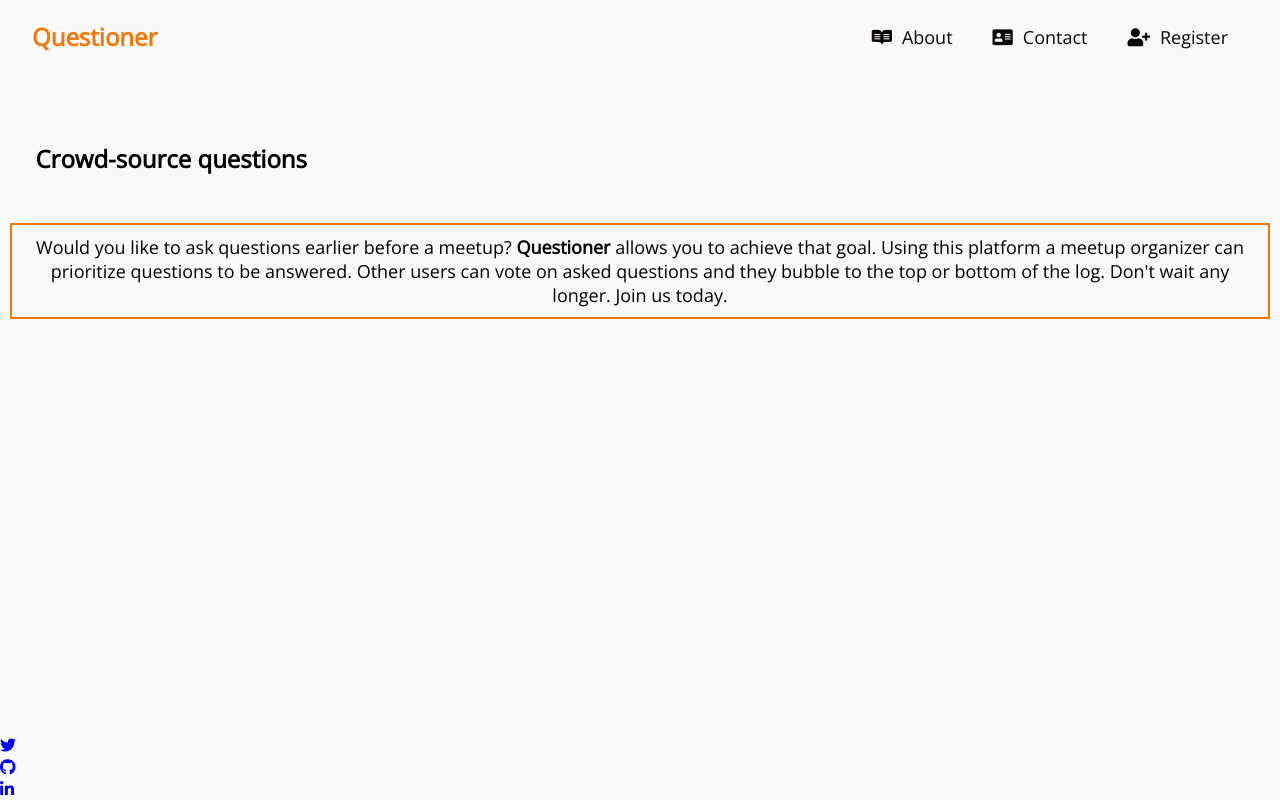
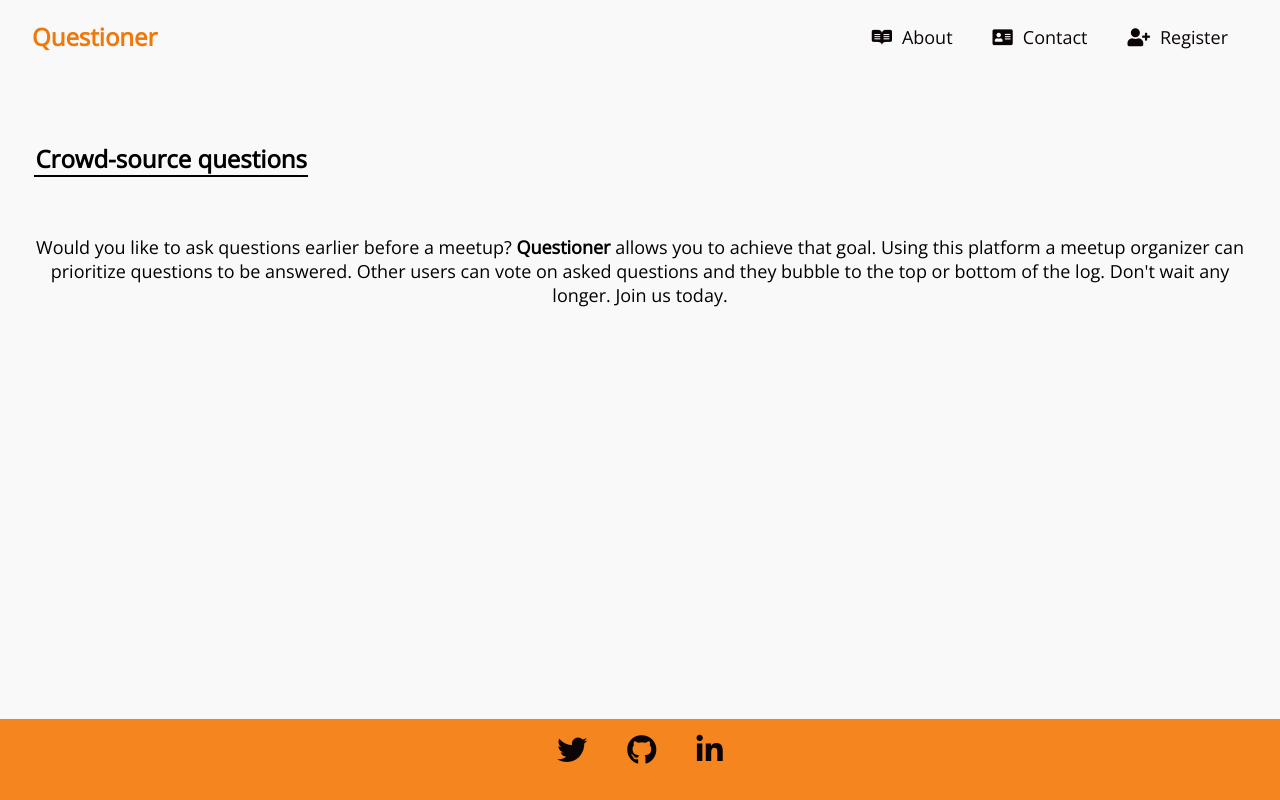
Before and after one commit to khwilo/questioner, a plain HTML site: page UI/index.html in a window 1280 px wide. Drawn offline with nearby package versions, Linux system fonts and the light colour scheme.

Commit message:
[Feature #162962969] Style the footer content description

```diff
--- a/UI/css/style.css
+++ b/UI/css/style.css
@@ -110,6 +110,10 @@ input[type=checkbox], label {
     display: none;
 }
 
+main {
+    flex: 1;
+}
+
 .about-content {
     margin    : 0px auto 40px auto;
     display   : table;
@@ -124,24 +128,51 @@ input[type=checkbox], label {
 }
 
 #motto {
-    font-weight: bold;
-    font-size  : 24px;
-    width      : 20ch;
-    margin     : 2em 1em;
-    white-space: nowrap;
-    overflow   : hidden;
-    animation  : typing 2s steps(20, end);
+    font-weight  : bold;
+    font-size    : 24px;
+    width        : 20ch;
+    margin       : 2em 1em;
+    white-space  : nowrap;
+    overflow     : hidden;
+    border-bottom: 2px solid black;
+    animation    : typing 2s steps(20, end);
 }
 
 #description {
     font-size: 18px;
     font-size: bold;
-    border   : 2px solid #f0780b;
-    padding  : 10px;
+    /*border   : 2px solid #f0780b;*/
+    padding: 10px;
 }
 
-main {
-    flex: 1;
+footer {
+    display         : table;
+    padding-top     : 10px;
+    padding-bottom  : 30px;
+    width           : 100%;
+    background-color: #f5851f;
+    flex            : 0 0 auto;
+}
+
+.social-media {
+    margin : 0px auto;
+    display: table;
+}
+
+.social-media li {
+    float  : left;
+    padding: 0px 20px;
+}
+
+.social-media li a {
+    color     : #0c0507;
+    transition: all 0.5s ease 0s;
+    font-size : 30px;
+}
+
+.social-media li a:hover {
+    color     : #f9f9f9;
+    transition: all 0.5s ease 0s;
 }
 
 @media only screen and (max-width: 1400px) {
```
